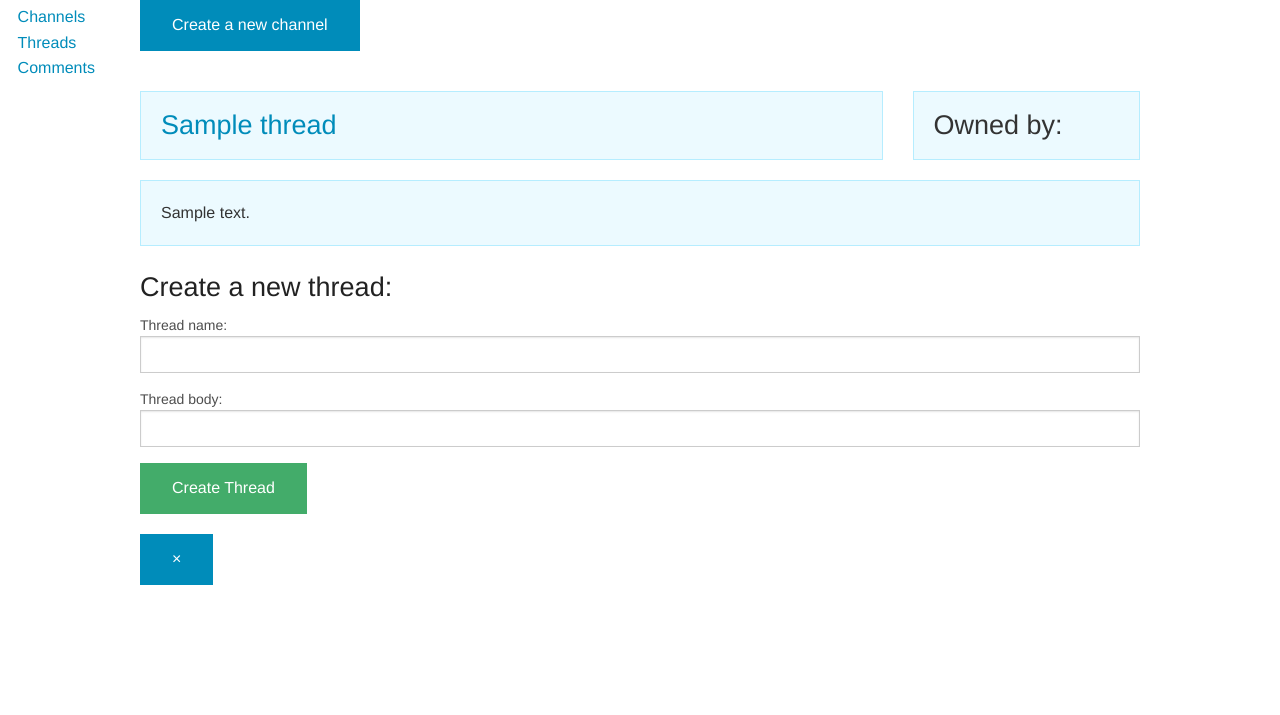
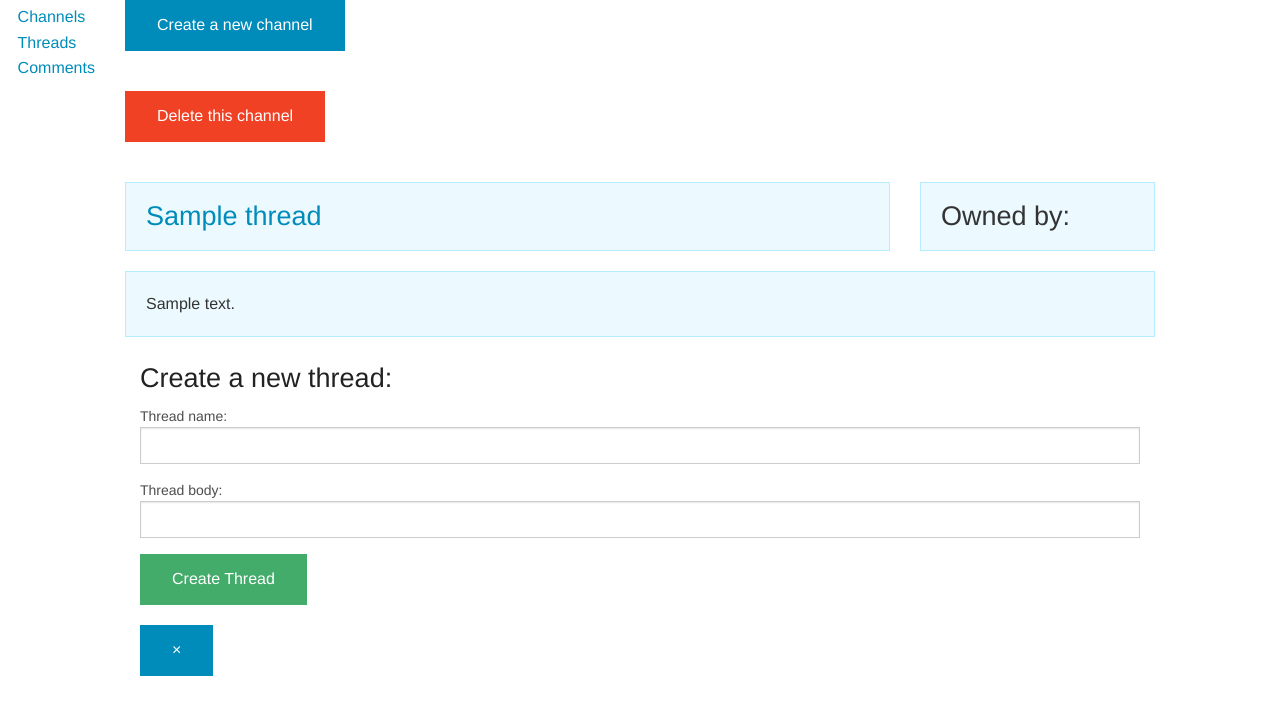
Before and after one commit to johnhh2/django-forum, a Django app: page /forum/1/ in a window 1280 px wide. Shown: the part 45-760 px from the top of the page. Run offline with Django 3.2, Linux system fonts and the light colour scheme; tables that the repository leaves empty hold one stand-in row (values such as "Sample post").

Commit message:
Added delete channel feature

```diff
--- a/forumapp/templates/forumapp/channel.html
+++ b/forumapp/templates/forumapp/channel.html
@@ -1,6 +1,7 @@
 {% extends 'base.html' %}
 {% block content %}
 <p><button type="button" class="button float-right" data-open="newChannel">Create a new channel</button></p>
+
 {% if channel_list %}
     {% for channel in channel_list %}
       {% include "forumapp/channel_listing.html" %}
@@ -9,7 +10,6 @@
     <p>No channels are available.</p>
 {% endif %}
 
-
 <div class="reveal" id="newChannel" data-reveal>
 	<h3>Create a new channel:</h3>
 	<form action="?" method="post">
@@ -17,6 +17,7 @@
 	  	{{ form }}
 		<input type="submit" class="success button float-right" value="Create Channel">
 	</form>
+  {% include "forumapp/messages.html" %}
 	<button type="button" class="close-button" data-close aria-label="Close modal">
 		<span aria-hidden="true">&times;</span>
 	</button>
--- a/forumapp/templates/forumapp/channel_listing.html
+++ b/forumapp/templates/forumapp/channel_listing.html
@@ -7,11 +7,9 @@
 
 <div class="row">
   <div class="large-9 columns">
-    <div class="callout panel">
+    <div class="panel">
       <h3><a href="{% url 'forumapp:thread' channel=channel.channel_name %}">{{channel.channel_name}}</a></h3>
-      <div class="callout float-right" !important >
-        <h3>Owned by: {{channel.owner}}</h3>
-      </div>
+      <p class="text-right">Owned by: {{channel.owner}}</p>
       {{channel.description}}
     </div>
   </div>
--- /dev/null
+++ b/forumapp/templates/forumapp/messages.html
@@ -0,0 +1,6 @@
+{% for message in messages %}
+  <div class="alert alert-success">
+    <a class="close" href="#" data-dismiss="alert">×</a>
+    {{ message }}
+  </div>
+{% endfor %}
--- a/forumapp/templates/forumapp/thread.html
+++ b/forumapp/templates/forumapp/thread.html
@@ -1,6 +1,15 @@
 {% extends 'base.html' %}
 {% block content %}
-<p><button type="button" class="button float-right" data-open="newThread">Create a new channel</button></p>
+<div class="row">
+  <p><button type="button" class="button float-left" data-open="newThread">Create a new channel</button></p>
+  <!-- TODO: fix this so that we can check the owner even if thread_list is empty -->
+  {% if thread_list.0.channel.owner.username == user.get_username %}
+    <form action="?" method="post">
+      {% csrf_token %}
+      <p><input type="submit" class="alert button float-right" value="Delete this channel" name="delete"></p>
+    </form>
+  {% endif %}
+
   {% if thread_list %}
       {% for thread in thread_list %}
           {% include "forumapp/thread_listing.html" %}
@@ -8,12 +17,14 @@
   {% else %}
       <p>No threads are available.</p>
   {% endif %}
+</div>
+
 <div class="reveal" id="newThread" data-reveal>
 	<h3>Create a new thread:</h3>
 	<form action="?" method="post">
 		{% csrf_token %}
 	  	{{ form }}
-		<input type="submit" class="success button float-right" value="Create Thread">
+		<input type="submit" class="success button float-right" value="Create Thread" name="create">
 	</form>
 	<button type="button" class="close-button" data-close aria-label="Close modal">
 		<span aria-hidden="true">&times;</span>
--- a/forumapp/views.py
+++ b/forumapp/views.py
@@ -1,3 +1,4 @@
+from django.contrib import messages
 from django.http import Http404, HttpResponseRedirect
 from django.shortcuts import render
 from django.views import generic
@@ -33,9 +34,13 @@ class ChannelView(generic.ListView):
             pub_date = timezone.now()
 
             channel = Channel(channel_name=channel_name, description=description, owner=owner, pub_date=pub_date)
-            channel.save()
-
-            return HttpResponseRedirect(reverse('forumapp:thread', kwargs={'channel': channel_name}))
+            try:
+                channel.validate_unique()
+                channel.save()
+                return HttpResponseRedirect(reverse('forumapp:thread', kwargs={'channel': channel_name}))
+            except:
+                messages.error(request, "Channel already exists with that name.")
+        return HttpResponseRedirect(reverse('forumapp:channel'))
 
 class ThreadView(generic.DetailView):
     model = Thread
@@ -58,18 +63,22 @@ class ThreadView(generic.DetailView):
         return render(request, self.template_name, {'form': form, self.context_object_name: self.get_object()})
 
     def post(self, request, *args, **kwargs):
-        form = self.form_class(request.POST)
-        if form.is_valid():
-            channel = Channel.objects.get(channel_name=self.kwargs.get('channel'))
-            thread_name = form.cleaned_data.get('thread_name')
-            description = form.cleaned_data.get('description')
-            owner = request.user
-            pub_date = timezone.now()
+        if 'create' in request.POST:
+            form = self.form_class(request.POST)
+            if form.is_valid():
+                channel = Channel.objects.get(channel_name=self.kwargs.get('channel'))
+                thread_name = form.cleaned_data.get('thread_name')
+                description = form.cleaned_data.get('description')
+                owner = request.user
+                pub_date = timezone.now()
 
-            thread = Thread(channel=channel, thread_name=thread_name, description=description, owner=owner, pub_date=pub_date)
-            thread.save()
+                thread = Thread(channel=channel, thread_name=thread_name, description=description, owner=owner, pub_date=pub_date)
+                thread.save()
 
-            return HttpResponseRedirect(reverse('forumapp:comment', kwargs={'channel': thread.channel.channel_name, 'thread': thread.thread_id}))
+                return HttpResponseRedirect(reverse('forumapp:comment', kwargs={'channel': thread.channel.channel_name, 'thread': thread.thread_id}))
+        elif 'delete' in request.POST:
+            Channel.objects.get(channel_name=self.kwargs.get('channel')).delete()
+            return HttpResponseRedirect(reverse('forumapp:channel'))
 
 class CommentView(generic.DetailView):
     model = Comment
--- a/registration/templates/registration/login.html
+++ b/registration/templates/registration/login.html
@@ -6,6 +6,6 @@
     {% csrf_token %}
     {{ form.as_p }}
     <button type="submit">Login</button>
-    {% include 'registration/messages.html' %}
   </form>
+  {% include 'registration/messages.html' %}
 {% endblock %}
```
Lines whose indentation alone changed are shown as unchanged.
